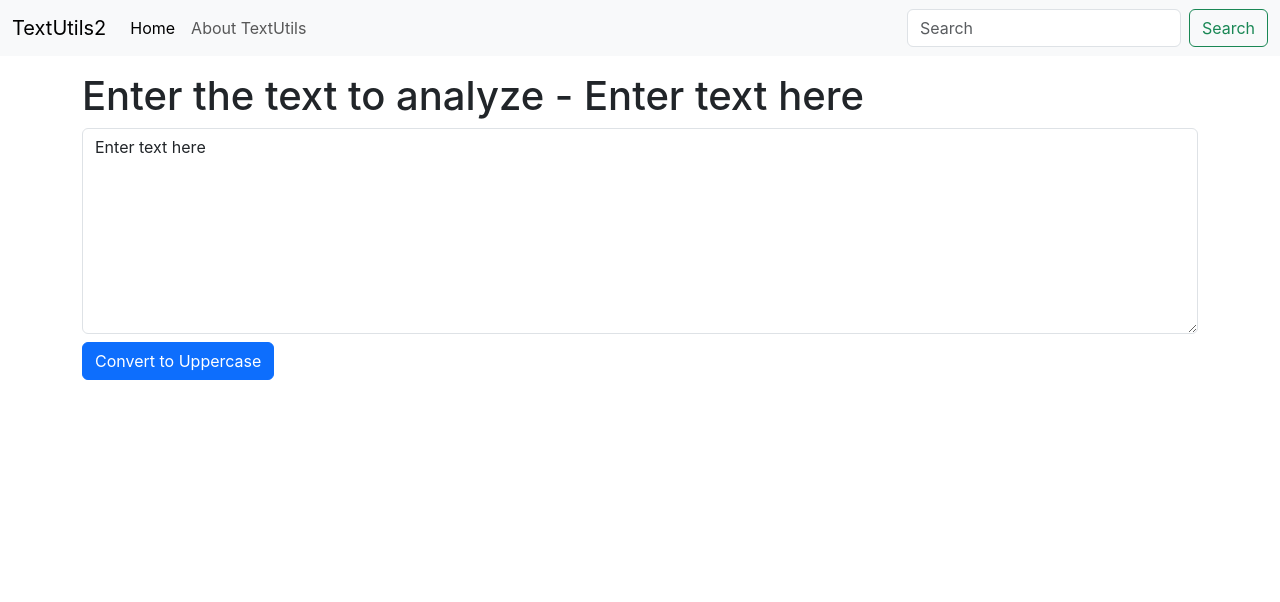
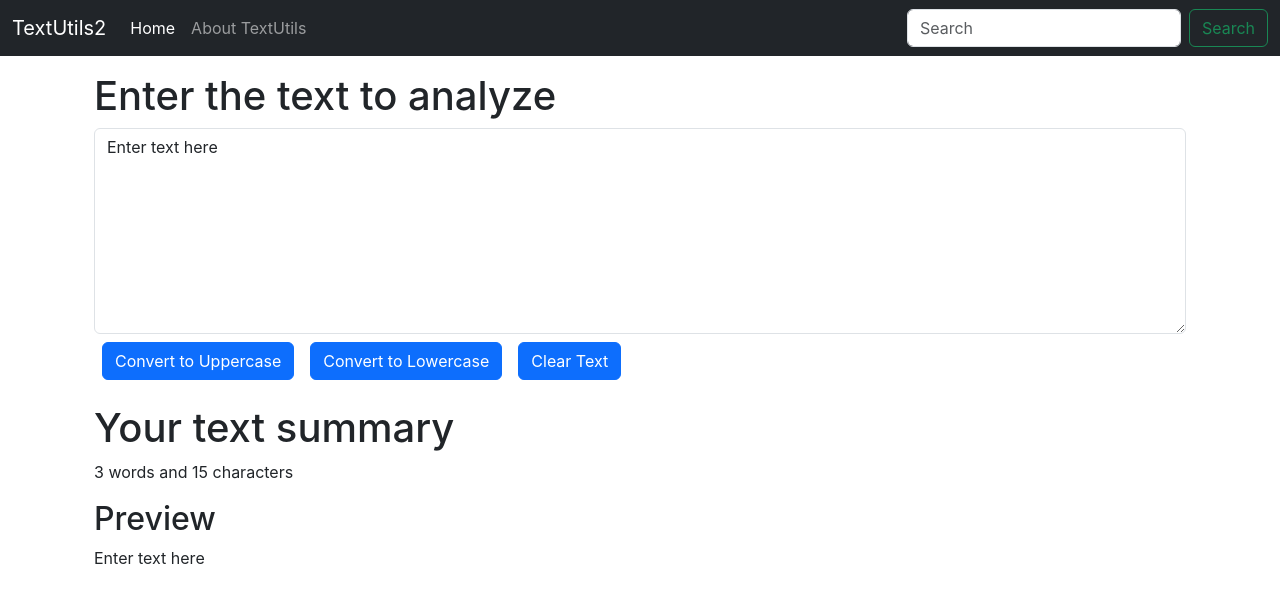
Before and after one commit to daief48/textutils_react, a React (Create React App) app: page / in a window 1280 px wide. Shown: the top 602 px of the page. Built offline with nearby package versions, Linux system fonts and the light colour scheme.

Commit message:
add event

```diff
--- a/src/components/Navbar.js
+++ b/src/components/Navbar.js
@@ -3,7 +3,7 @@ import PropTypes from 'prop-types'
 
 export default function Navbar(props) {
   return (
-    <nav className="navbar navbar-expand-lg bg-body-tertiary">
+    <nav className="navbar navbar-expand-lg bg-dark navbar-dark">
         <div className="container-fluid">
           <a className="navbar-brand" href="/">{props.title}</a>
           <button className="navbar-toggler" type="button" data-bs-toggle="collapse" data-bs-target="#navbarSupportedContent" aria-controls="navbarSupportedContent" aria-expanded="false" aria-label="Toggle navigation">
--- a/src/components/TextFrom.js
+++ b/src/components/TextFrom.js
@@ -1,16 +1,43 @@
 import React, {useState} from 'react'
 export default function TextFrom(props) {
     const handleUpClick = () =>{
-        console.log("Uppercase was clicked")
+        console.log("Uppercase was clicked"+ text)
+        let newText = text.toUpperCase();
+        setText(newText)
+    }
+    const handleLoClick = () =>{
+        console.log("Uppercase was clicked"+ text)
+        let newText = text.toLowerCase();
+        setText(newText)
+    }
+    const handleclearClick = () =>{
+        console.log("Uppercase was clicked"+ text)
+        let newText = " ";
+        setText(newText)
+    }
+    const handleOnChange = (event) =>{
+        console.log("On change")
+        setText(event.target.value)
     }
     const [text, setText] = useState("Enter text here");
   return (
-    <div>
-        <h1>{props.heading} - {text}</h1>
+    <>
+    <div className="container">
+        <h1>{props.heading}</h1>
       <div className="mb-3">
-        <textarea className="form-control" value={text} id="myBox" rows="8"></textarea>
-        <button className="btn btn-primary my-2" onClick={handleUpClick}>Convert to Uppercase</button>
+        <textarea className="form-control" value={text} onChange={handleOnChange} id="myBox" rows="8"></textarea>
+        <button className="btn btn-primary my-2 mx-2" onClick={handleUpClick}>Convert to Uppercase</button>
+        <button className="btn btn-primary my-2 mx-2" onClick={handleLoClick}>Convert to Lowercase</button>
+        <button className="btn btn-primary my-2 mx-2" onClick={handleclearClick}>Clear Text</button>
       </div>
     </div>
+
+    <div className="container my-2">
+        <h1>Your text summary</h1>
+        <p>{text.split(" ").length} words and {text.length} characters</p>
+        <h2>Preview</h2>
+        <p>{text}</p>
+    </div>
+    </>
   )
 }
```
